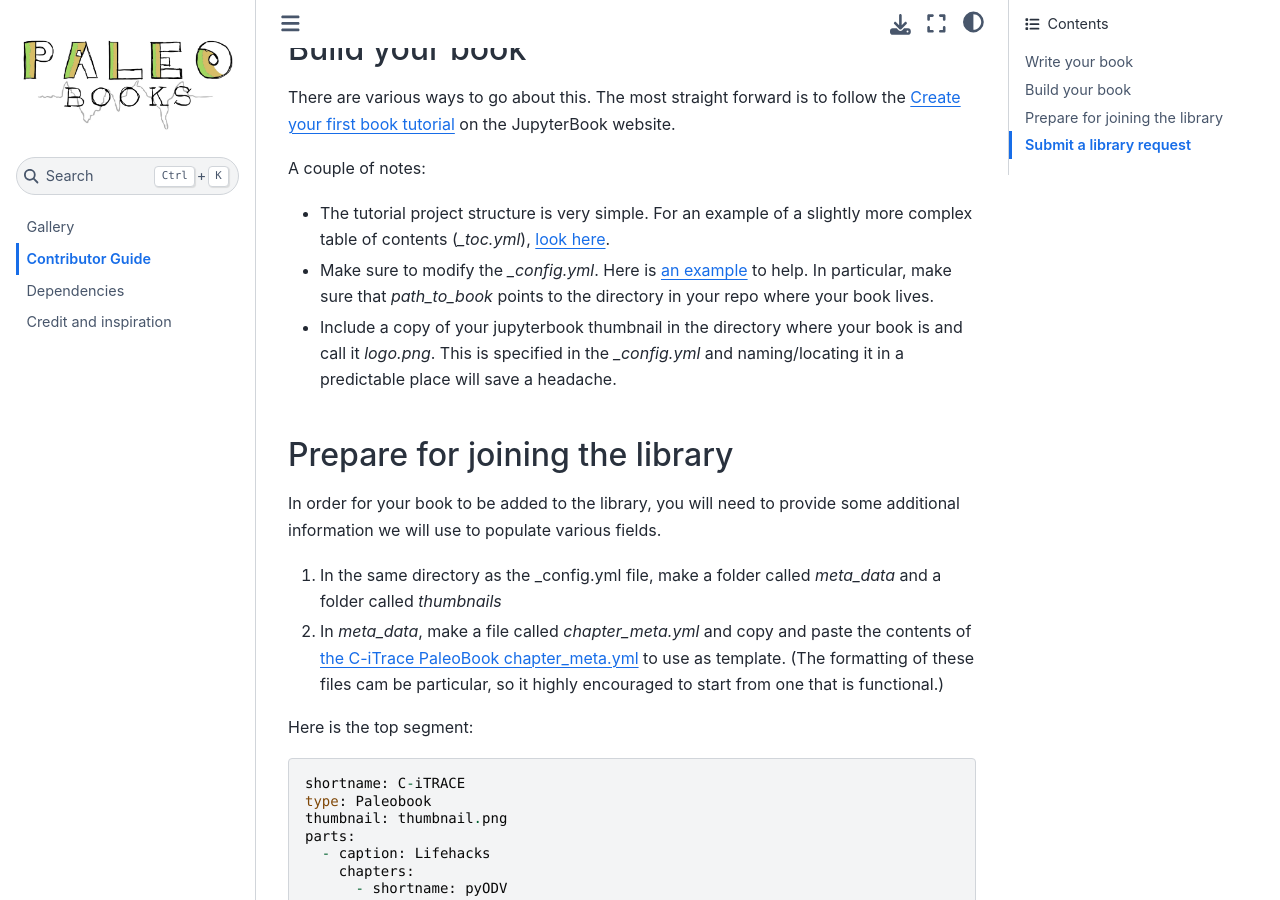
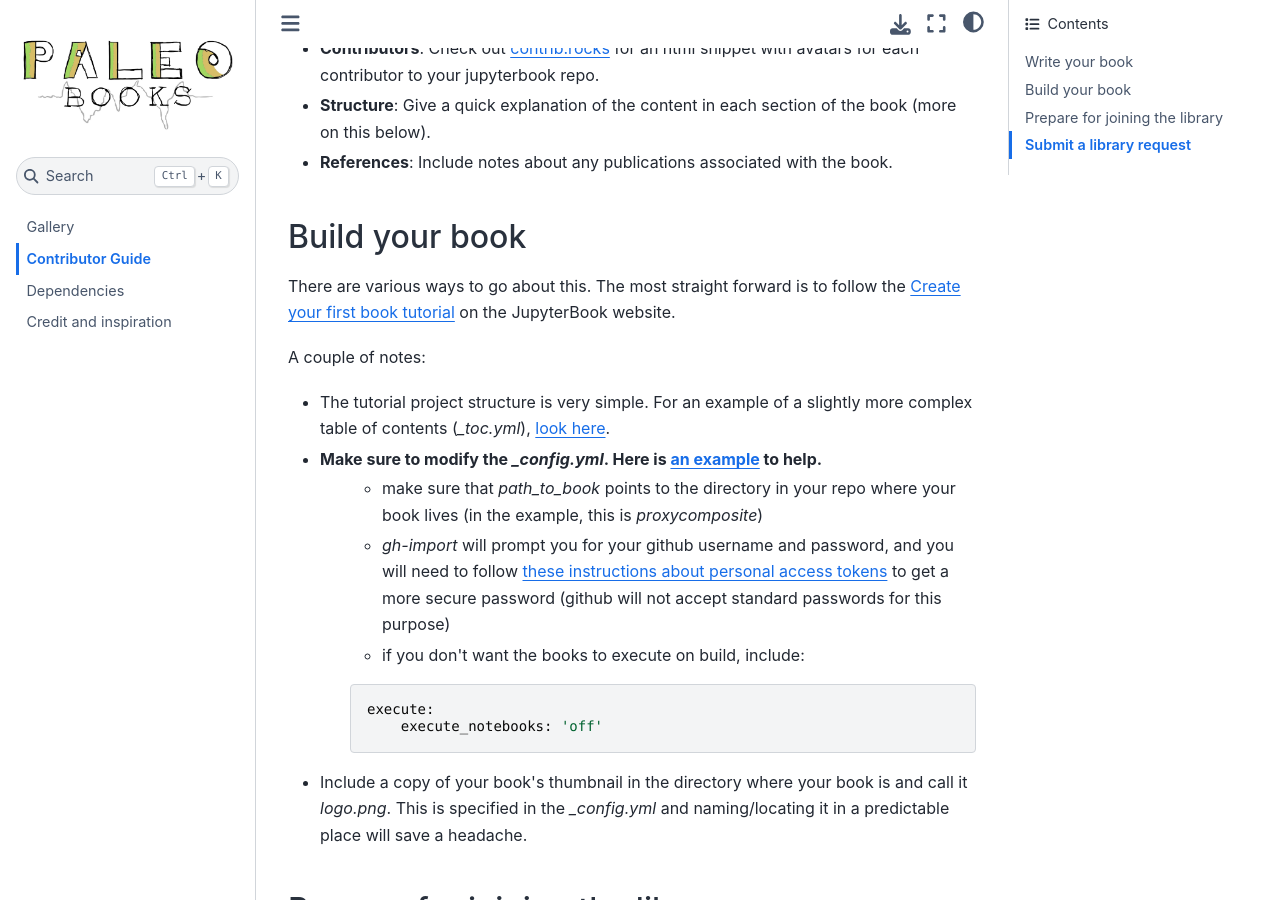
Before and after one commit to LinkedEarth/PaleoBooks, a Sphinx documentation site: the page built from doc/contributor_guide.rst, in a window 1280 px wide and 900 px high, scrolled down 1655 px. Built offline with Sphinx 7.4.7 and the Sphinx Book theme 1.1.4, drawn with Linux system fonts in a browser that asks for light colours; nearby versions of some CDN libraries; some of the changed text lies outside the part shown.

Commit message:
updated contrib guide with PAT info

```diff
--- a/doc/contributor_guide.rst
+++ b/doc/contributor_guide.rst
@@ -39,6 +39,9 @@ How you organize your book is up to you. We have found Lifehacks and Science Bit
 *Paper*
     Notebooks describing the research behind a published work
 
+.. note::
+    Every notebook must have a level 1 header. If it has more than one, the first one will be taken as the title of the chapter *within your JupyterBook* (you can customize this as far as the library is concerned, but you may find this to be a useful tip as far as your book goes.)
+
 Landing Page:
 *****************
 
@@ -67,12 +70,21 @@ There are various ways to go about this. The most straight forward is to follow
 A couple of notes:
 
 * The tutorial project structure is very simple. For an example of a slightly more complex table of contents (`_toc.yml`), `look here`_.
-* Make sure to modify the `_config.yml`. Here is `an example`_ to help. In particular, make sure that `path_to_book` points to the directory in your repo where your book lives.
-* Include a copy of your jupyterbook thumbnail in the directory where your book is and call it `logo.png`. This is specified in the `_config.yml` and naming/locating it in a predictable place will save a headache.
+* Make sure to modify the `_config.yml`. Here is `an example`_ to help.
+    - make sure that `path_to_book` points to the directory in your repo where your book lives (in the example, this is *proxycomposite*)
+    - `gh-import` will prompt you for your github username and password, and you will need to follow `these instructions about personal access tokens`_ to get a more secure password (github will not accept standard passwords for this purpose)
+    - if you don't want the books to execute on build, include:
+
+    .. code-block::
+
+        execute:
+            execute_notebooks: 'off'
+
+* Include a copy of your book's thumbnail in the directory where your book is and call it `logo.png`. This is specified in the `_config.yml` and naming/locating it in a predictable place will save a headache.
 
 .. _an example: https://github.com/khider/DISK-proxyComposite/blob/main/proxycomposite/_config.yml
 .. _look here: https://github.com/LinkedEarth/citrace_paleobook/blob/main/_toc.yml
-
+.. _these instructions about personal access tokens: https://docs.github.com/en/authentication/keeping-your-account-and-data-secure/managing-your-personal-access-tokens#creating-a-personal-access-token-classic
 
 .. _prepare-for-joining-the-library:
 
@@ -164,6 +176,6 @@ Once you have a fully built and published JupyterBook with extra metadata, `subm
 
 #. Name of the repository: *e.g., DISK-proxyComposite*
 #. Repo url: *e.g., https://github.com/khider/DISK-proxyComposite*
-#. Host for the JupyterBook: *e.g., https://khider.github.io*
+#. Host for the JupyterBook: *e.g., https://khider.github.io NOT https://khider.github.io/DISK-proxyComposite/intro.html*
 #. User: *e.g., khider*
 #. Landing suffix (name of the page you want users to land on): *e.g., intro.html*
```
